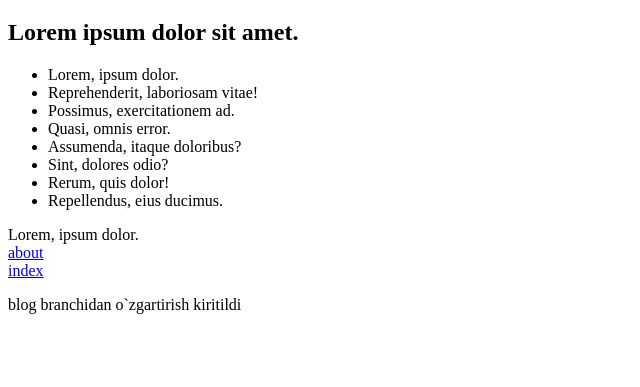
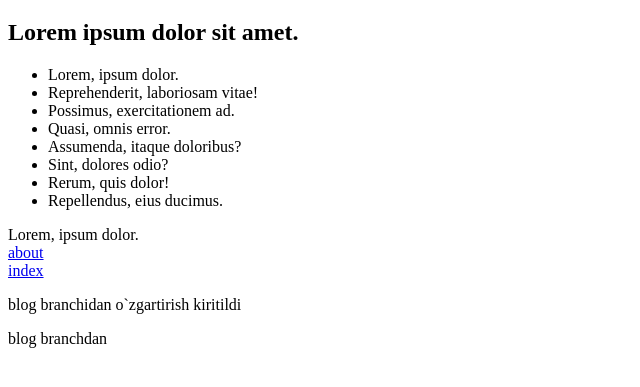
Before and after one commit to Ruzikulovfurqat/github-bilan-ishlash, a plain HTML site: page index.html in a window 1280 px wide. Shown: the part 61-448 px from the top of the page, without its empty margins (0-640 px from the left). Drawn offline with Linux system fonts and the light colour scheme.

Commit message:
blog branchdan

```diff
--- a/index.html
+++ b/index.html
@@ -37,5 +37,9 @@
     <p>
         blog branchidan o`zgartirish kiritildi
     </p>
+
+        <nav>
+            blog branchdan
+        </nav>
 </body>
 </html>
```
